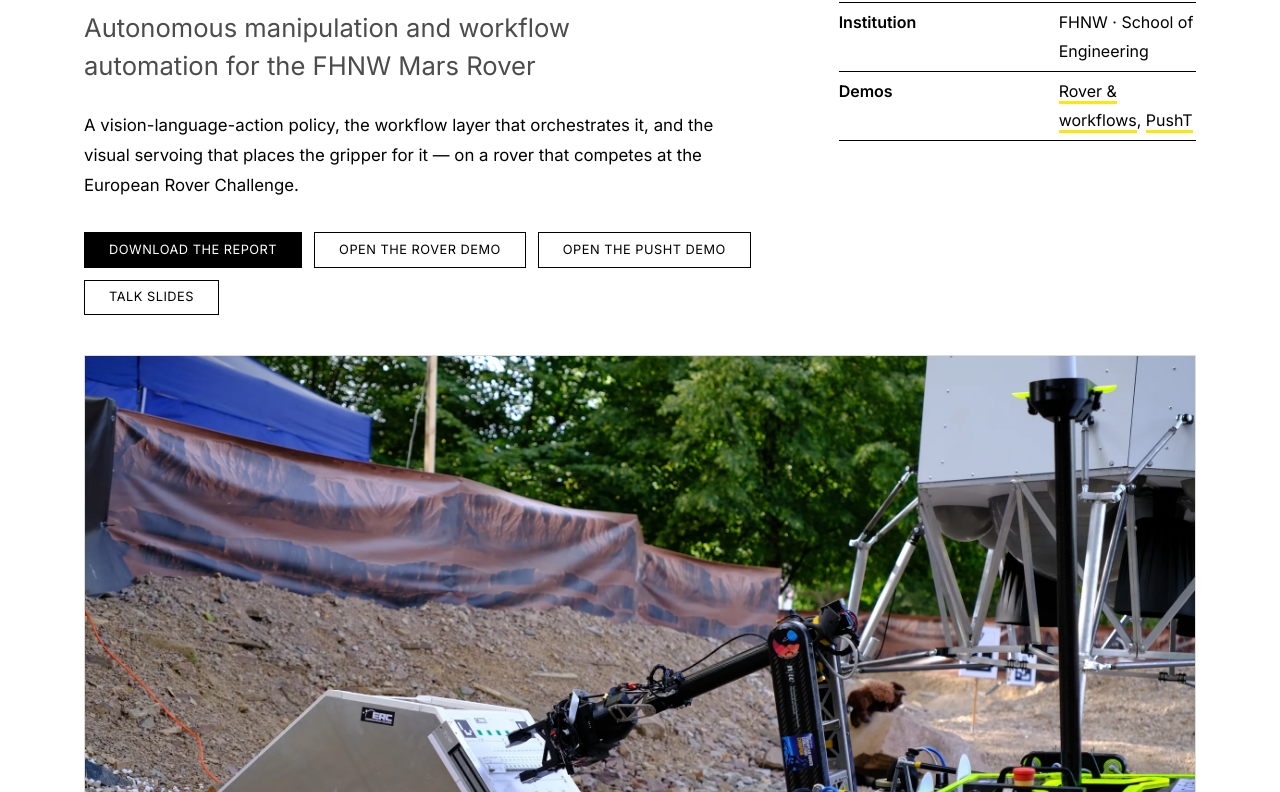
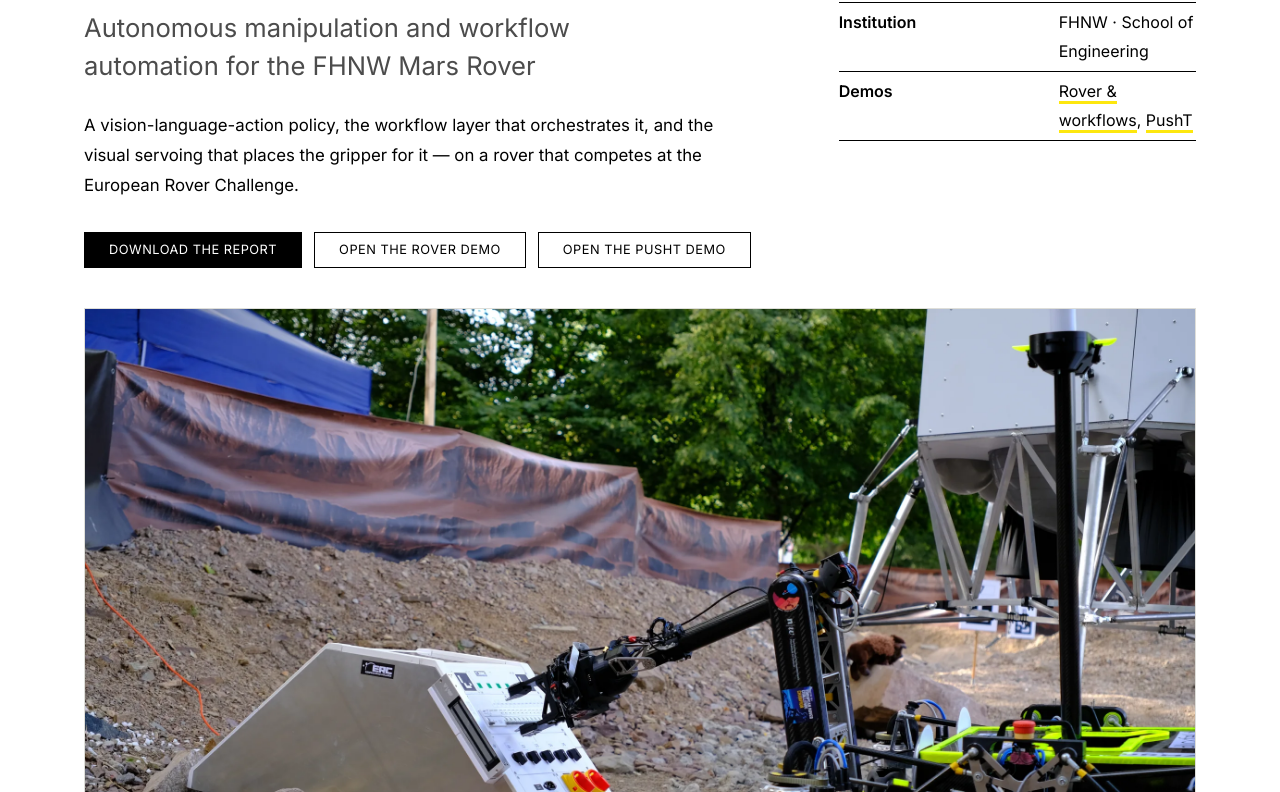
Before and after one commit to sacovo/P9-web, an Astro site: page / in a window 1280 px wide. Shown: the part 212-1004 px from the top of the page. Built offline with nearby package versions, Linux system fonts and the light colour scheme; Astro itself is replaced by a stand-in of ours.

Commit message:
Unlink the talk deck from the hero and the nav
It is still being reworked between talk dates, so it stands on its own at its
URL until it is ready to be pointed at.

```diff
--- a/src/components/Hero.astro
+++ b/src/components/Hero.astro
@@ -27,7 +27,6 @@ const facts = [
         }
         <a href="/demos/rover" class="bare btn btn-ghost">Open the rover demo</a>
         <a href="/demos/pusht" class="bare btn btn-ghost">Open the PushT demo</a>
-        <a href="/smolvla-presentation/" class="bare btn btn-ghost">Talk slides</a>
       </div>
     </div>
 
--- a/src/components/Nav.astro
+++ b/src/components/Nav.astro
@@ -14,9 +14,10 @@ const links = [
   { href: '/demos/pusht', label: 'PushT demo' },
   { href: '/#libero', label: 'Rollouts' },
   { href: '/#figures', label: 'Figures' },
-  // Vendored Slidev build in public/, not an Astro route — hence the trailing
-  // slash: it is a directory index, and the deck's own base path expects it.
-  { href: '/smolvla-presentation/', label: 'Talk slides' },
+  // The talk deck is deliberately NOT linked from here or from the hero: it is
+  // still being reworked between talk dates, so it stands on its own at
+  // /smolvla-presentation/ until it is ready to be pointed at. It is still
+  // built and deployed — see scripts/sync-deck.mjs.
 ];
 ---
 
```
